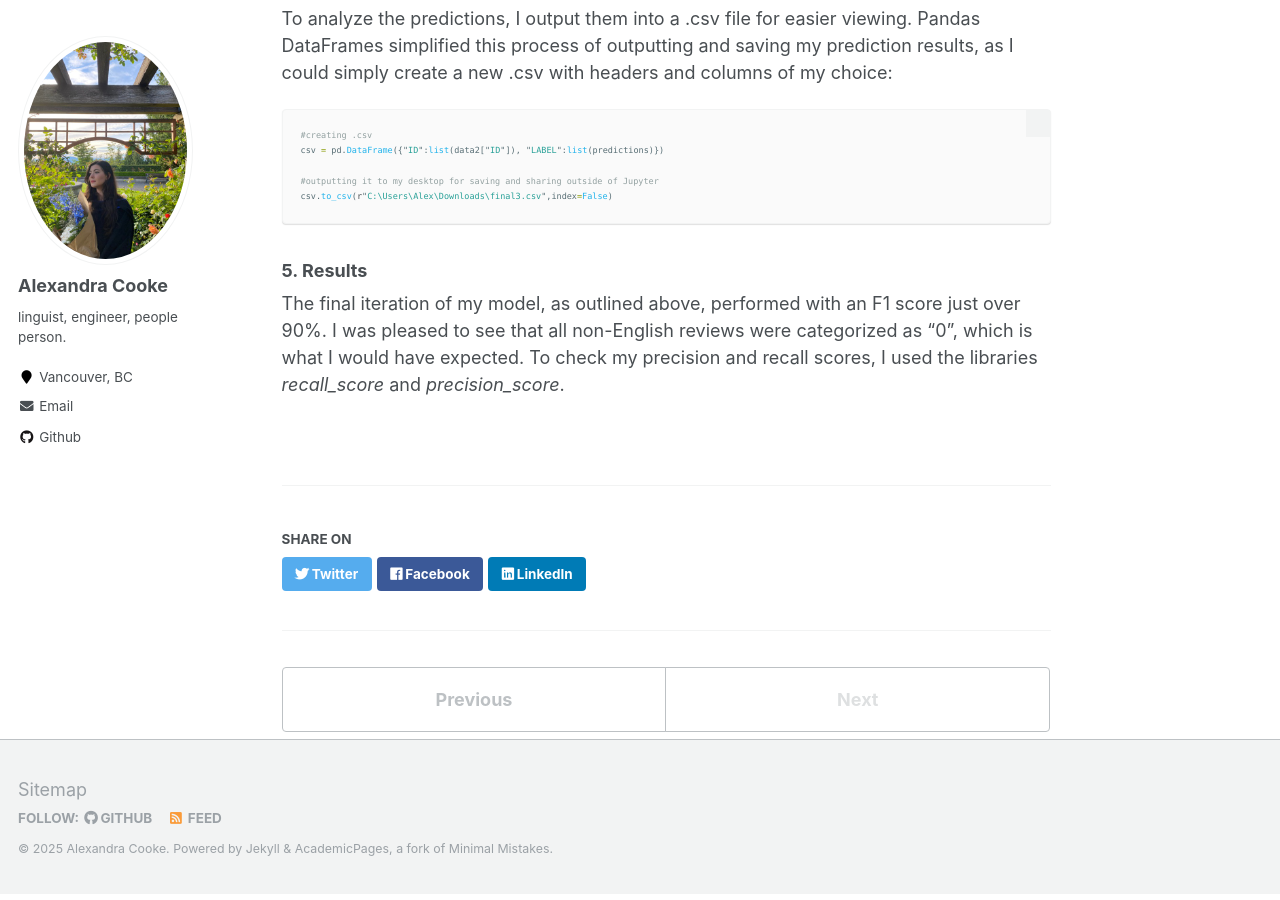
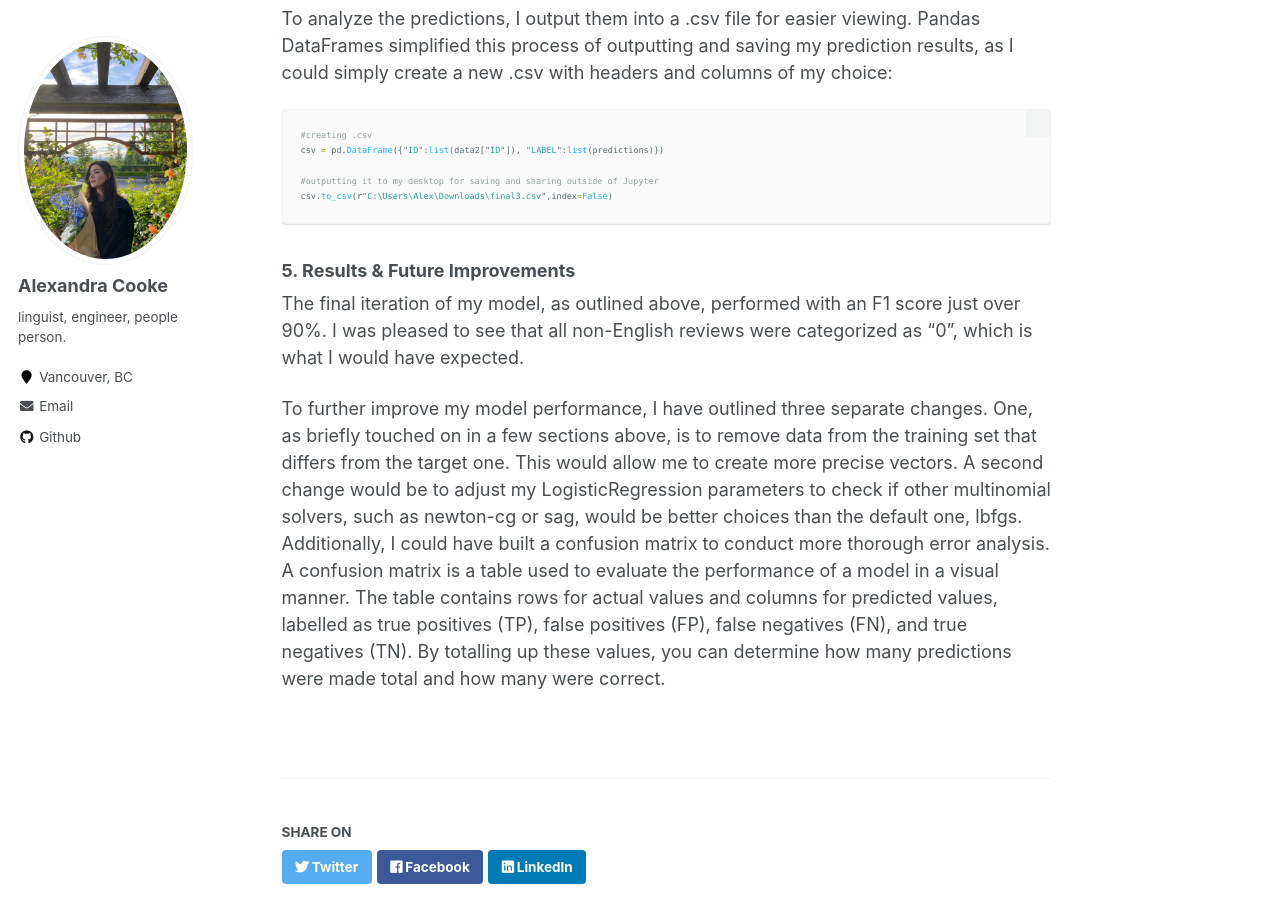
Before and after one commit to acooke82/acooke82.github.io, a Jekyll site: the page built from _portfolio/portfolio-2.md, in a window 1280 px wide and 900 px high, scrolled down 3034 px. Built offline with Jekyll 4.4.1, drawn with Linux system fonts in a browser that asks for light colours; some of the changed text lies outside the part shown.

Commit message:
Update portfolio-2.md
- completed first draft

````diff
--- a/_portfolio/portfolio-2.md
+++ b/_portfolio/portfolio-2.md
@@ -9,7 +9,7 @@ _Tools & Technologies: Pandas, NumPy, scikit-learn_
 
 The goal of this project was to build a model that could classify movie and TV show reviews into three different categories: (0) Not a movie or TV show review, (1) Positive review, or (2) Negative review. I decided to use logistic regression to build my classifier model because it was the algorithm that I had the most experience with, so I felt comfortable with being able to run and manipulate it by using *scikit-learn*. Once I had built my model, I judged its performance by calculating the F1 score. An F1 score is a good indicator of a model's predictive performance as it combines the harmonic means of precision and recall scores, ensuring a balanced score.
 
-A challenge I faced during my project was ensuring that the data was being preprocessed correctly and that any irrelevant texts were being filtered out of the data (gibberish, different languages, special characters). It would also be a great idea in the future to confirm that the labels of the training data are correct before using them to train our model. An ideal approach to do this task again in the future could be to utilize *TFIDFVectorizer*, which would assist in weighting the frequency of the words as opposed to the binary method of the *LogisticRegression* classifier. This project was part of a course I completed during my MSc program, LING539.
+A challenge I faced during my project was ensuring that the data was being preprocessed correctly and that any irrelevant texts were being filtered out of the data (gibberish, different languages, special characters). It would also be a great idea in the future to confirm that the labels of the training data are correct before using them to train our model. An ideal approach to do this task again in the future could be to utilize *TFIDFVectorizer*, which would assist in weighting the frequency of the words, as opposed to the binary method of the *LogisticRegression* classifier. This project was part of a course I completed during the UA's MSc program, LING539.
 
 ### 1. Exploratory Data Analysis
 
@@ -49,7 +49,7 @@ le = LabelEncoder()
 y = le.fit_transform(data['LABEL'])
 ```
 
-Once the vectors had been created I could train my model with them, adjusting the LogisticRegression parameters as necessary. I bumped up the default value for max_iter, which is 100, to 10,000 and added random_state set to 42. Depending on your solver of choice and data, you need to adjust the max_iter to get your solver to converge and reach the optimal solution. Setting random_state to 42 allows the dataset to be shuffled and is a standard value to use (along with 0). Training the model and updating parameteres is a pretty quick process thanks to scikit-learn:
+Once the vectors had been created I could train my model with them, adjusting the LogisticRegression parameters as necessary. I bumped up the default value for max_iter, which is 100, to 10,000 and added random_state set to 42. Depending on your solver of choice and data, you need to adjust the max_iter to get your solver to converge and reach the optimal solution. Setting random_state to 42 allows the dataset to be shuffled and is a standard value to use (along with 0). Training the model and updating parameters is a pretty quick process thanks to scikit-learn as demonstrated here:
 
 ```python
 #train the model
@@ -90,6 +90,8 @@ csv = pd.DataFrame({"ID":list(data2["ID"]), "LABEL":list(predictions)})
 csv.to_csv(r"C:\Users\Alex\Downloads\final3.csv",index=False)
 ```
 
-### 5. Results
+### 5. Results & Future Improvements
 
-The final iteration of my model, as outlined above, performed with an F1 score just over 90%. I was pleased to see that all non-English reviews were categorized as "0", which is what I would have expected. To check my precision and recall scores, I used the libraries *recall_score* and *precision_score*.
+The final iteration of my model, as outlined above, performed with an F1 score just over 90%. I was pleased to see that all non-English reviews were categorized as "0", which is what I would have expected.
+
+To further improve my model performance, I have outlined three separate changes. One, as briefly touched on in a few sections above, is to remove data from the training set that differs from the target one. This would allow me to create more precise vectors. A second change would be to adjust my LogisticRegression parameters to check if other multinomial solvers, such as newton-cg or sag, would be better choices than the default one, lbfgs. Additionally, I could have built a confusion matrix to conduct more thorough error analysis. A confusion matrix is a table used to evaluate the performance of a model in a visual manner. The table contains rows for actual values and columns for predicted values, labelled as true positives (TP), false positives (FP), false negatives (FN), and true negatives (TN). By totalling up these values, you can determine how many predictions were made total and how many were correct.
````
